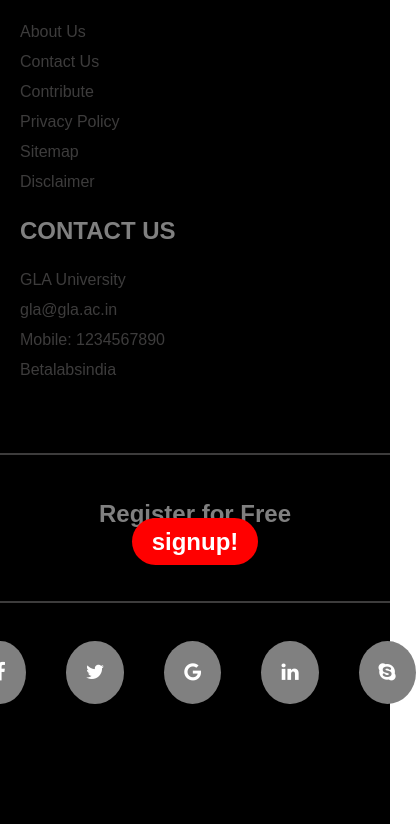
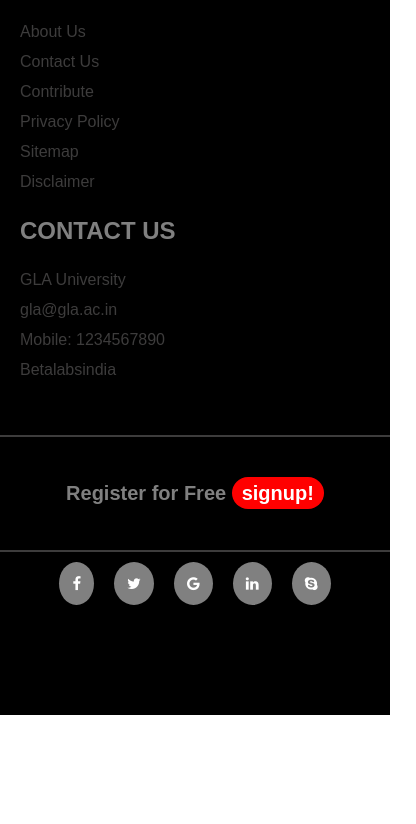
Before and after one commit to striver01/Practical-11, a plain HTML site: page index.html in a window 390 px wide. Shown: the part 672-1496 px from the top of the page, 416 px wide, since content can reach past the window. After the commit the page ends 1387 px from the top, so only its background shows below. Drawn offline with Linux system fonts and the light colour scheme.

Commit message:
last commit

```diff
--- a/index.css
+++ b/index.css
@@ -49,7 +49,7 @@ h2 {
   color: orange;
 }
 Footer2 {
-  padding: 50px;
+  padding: 50px 0px;
 }
 Footer2 h2 {
   text-align: center;
@@ -85,7 +85,6 @@ Icons a:hover {
 }
 Icons a i {
   color: white;
-  font-size: 40px;
 }
 @media screen and (max-width: 800px) {
   Footer1 {
@@ -114,4 +113,15 @@ Icons a i {
   .contact {
     width: 100%;
   }
+  Footer2 h2 {
+    font-size: 20px;
+  }
+  Footer2 h2 a {
+    padding: 5px 10px;
+  }
+  Icons a {
+    margin: 10px;
+    padding: 13px;
+    font-size: 15px;
+  }
 }
```
